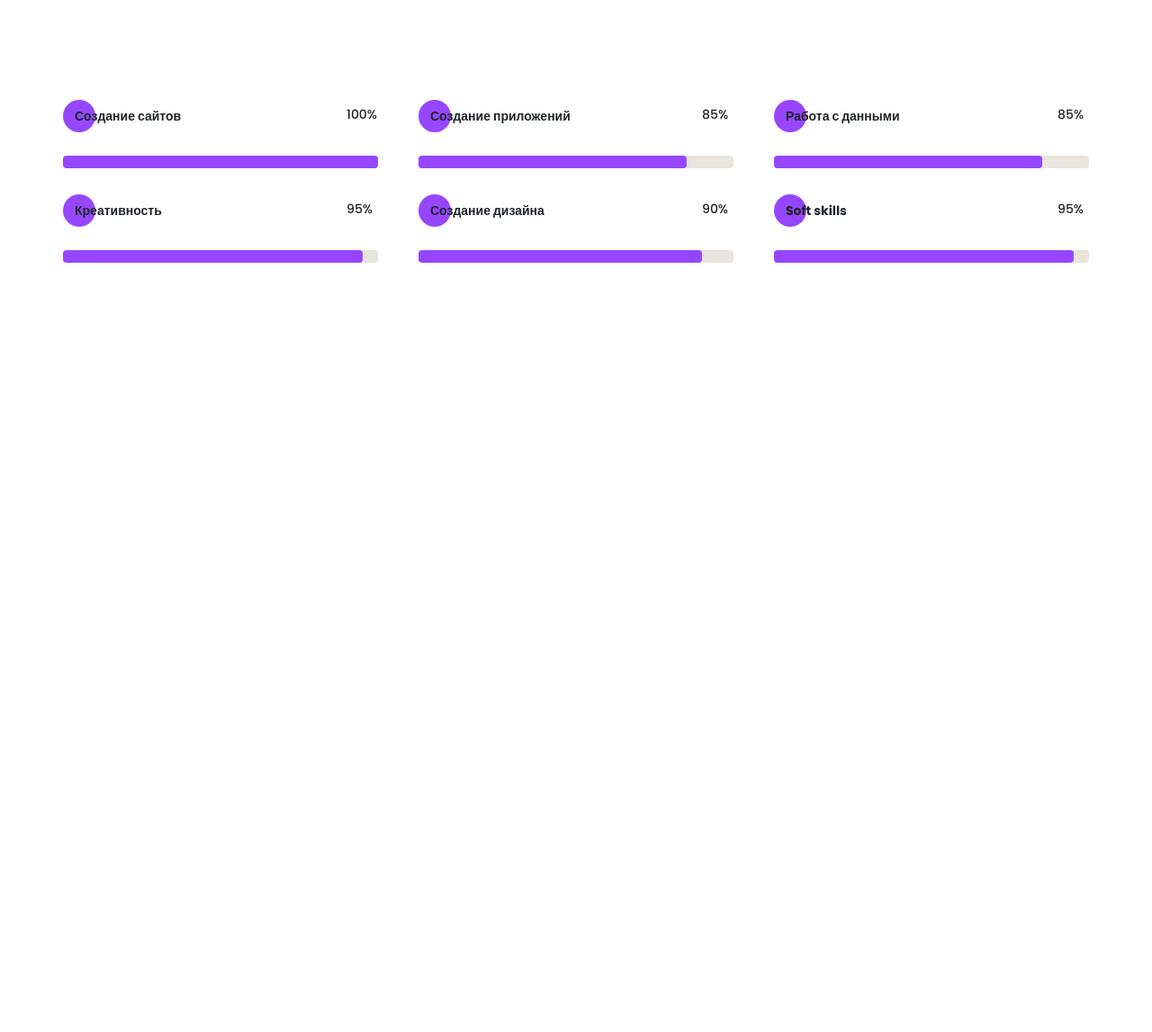
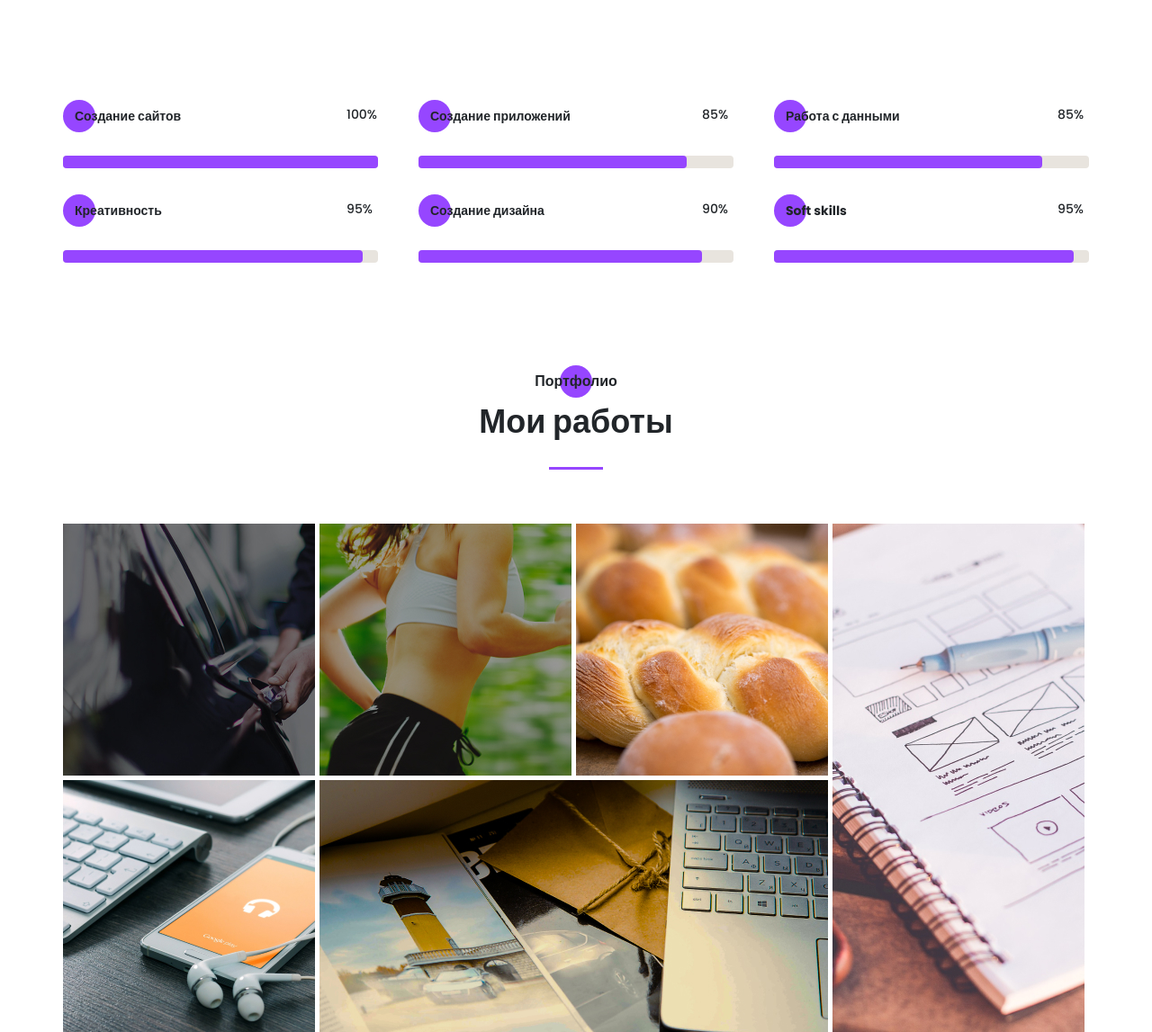
Before and after one commit to kamil88jj/Portfolio, a website: page src/index.html in a window 1280 px wide. Shown: the part 3076-4223 px from the top of the page at 90% size. Before the commit the page ends 3368 px from the top, so only its background shows below. Drawn offline with nearby package versions, Linux system fonts and the light colour scheme; files that its build step writes are made by us from their sources; files whose address does not match are found by name.

Commit message:
added works

```diff
--- a/src/index.html
+++ b/src/index.html
@@ -134,12 +134,12 @@
             <h1 class="title title_fz42 promo__title">Я web-разработчик
                 из города Санкт-Петербург</h1>
                 <div class="promo__btns">
-                    <a href="#" class="promo_link btn">
+                    <a href="#portfolio" class="promo_link btn">
                         <span></span>
                         <span></span>
                         <span></span>
                         <span></span>Портфолио</a>
-                    <a href="#" class="promo_link btn">
+                    <a href="#about" class="promo_link btn">
                         <span></span>
                         <span></span>
                         <span></span>
@@ -148,7 +148,7 @@
         </div>
     </section>
 
-    <section class="about">
+    <section id="about" class="about">
         <div class="container">
             <div class="about__wrapper">
                 <div class="about__photo">
@@ -207,8 +207,8 @@
 
     <section class="resume">
         <div class="container">
-            <h2 class="title title_fz16 resume__title">Опыт</h2>
-            <div class="title title_fz36 resume__subtitle">Чем я буду полезен</div>
+            <h2 class="title title_fz16 title__section-title">Опыт</h2>
+            <div class="title title_fz36 title__section-subtitle">Чем я буду полезен</div>
             <div class="divider"></div>
 
             <div class="resume__wrapper">
@@ -378,6 +378,34 @@
         </div>
     </section>
 
+    <section id="portfolio" class="portfolio">
+        <div class="container">
+            <h2 class="title title_fz16 title__section-title">Портфолио</h2>
+            <div class="title title_fz36 title__section-subtitle">Мои работы</div>
+            <div class="divider"></div>
+
+            <div class="portfolio__wrapper">
+                <a href="https://github.com/kamil88jj" class="portfolio__item">
+                    <img src="img/works/uber.jpg" alt="uber">
+                </a>
+                <a href= "https://github.com/kamil88jj" class="portfolio__item">
+                    <img src="img/works/pulse.jpg" alt="pulse">
+                </a>
+                <a href="https://github.com/kamil88jj" class="portfolio__item">
+                    <img src="img/works/bread.jpg" alt="bread">
+                </a>
+                <a href="https://github.com/kamil88jj" class="portfolio__item vertical">
+                    <img src="img/works/plans.jpg" alt="plans">
+                </a>
+                <a href="https://github.com/kamil88jj" class="portfolio__item">
+                    <img src="img/works/ipad.jpg" alt="ipad">
+                </a>
+                <a href="https://github.com/kamil88jj" class="portfolio__item horizonal">
+                    <img src="img/works/mac.jpg" alt="mac">
+                </a>
+            </div>
+        </div>
+    </section>
 
     <script src="js/script.js"></script>
 </body>
--- /dev/null
+++ b/src/sass/blocks/_portfolio.scss
@@ -0,0 +1,28 @@
+.portfolio {
+    padding-top: 120px;
+    &__wrapper {
+        margin-top: 60px;
+        display: grid;
+        grid-template: repeat(2, 280px) /  repeat(4, 280px);
+        grid-auto-rows: 280px;
+        gap: 5px;
+        .vertical {
+            grid-row: 1 / 3;
+            grid-column: 4 / 5;
+        }
+        .horizonal {
+            grid-column: 2 / 4;
+            grid-row: 2 / 3;
+        }
+    }
+    &__item {
+        transition: all 0.35s;
+        img {
+            width: 100%;
+        }
+        &:hover {
+            filter: drop-shadow(0 0 5px black) brightness(111%);
+            transform: scale(1.05);
+        }
+    }
+}
--- a/src/sass/blocks/_resume.scss
+++ b/src/sass/blocks/_resume.scss
@@ -1,18 +1,5 @@
 .resume {
     padding-top: 120px;
-    &__title {
-        position: relative;
-        text-align: center;
-        @include before_circle;
-        &:before {
-            top: -6px;
-            left: 50%;
-            transform: translateX(-50%);
-        }
-    }
-    &__subtitle {
-        text-align: center;
-    }
     &__wrapper {
         padding: 60px 65px 0 65px;
         display: grid;
--- a/src/sass/blocks/_title.scss
+++ b/src/sass/blocks/_title.scss
@@ -20,4 +20,17 @@
         font-weight: 700;
         font-size: 42px;
     }
+    &__section-title {
+        position: relative;
+        text-align: center;
+        @include before_circle;
+        &:before {
+            top: -6px;
+            left: 50%;
+            transform: translateX(-50%);
+        }
+    }
+    &__section-subtitle {
+        text-align: center;
+    }
 }
--- a/src/sass/style.scss
+++ b/src/sass/style.scss
@@ -34,3 +34,4 @@
 @import 'blocks/about';
 @import 'blocks/resume';
 @import 'blocks/use';
+@import 'blocks/portfolio';
```
Also changed, not shown: dist/css/style.min.css, dist/img/works/mac.jpg (added), dist/index.html, src/img/works/mac.jpg (added).
